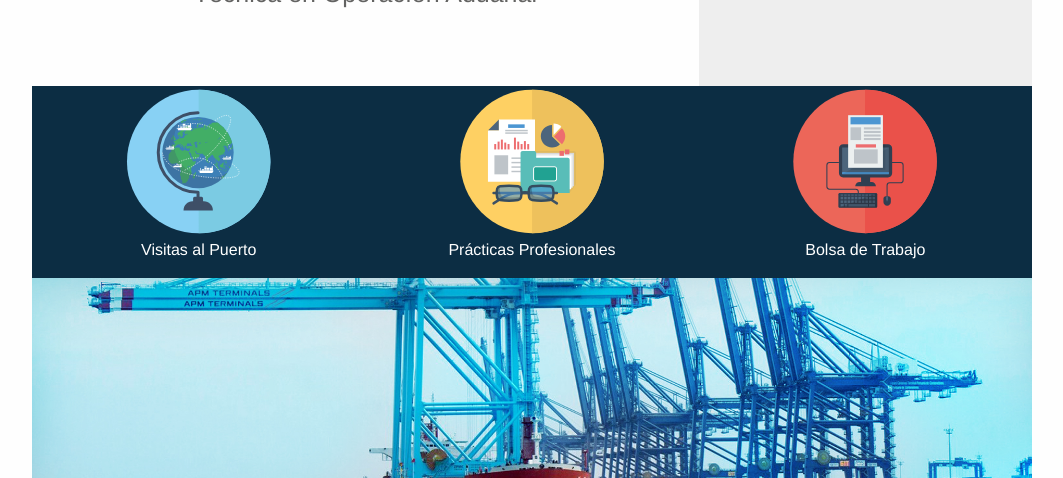
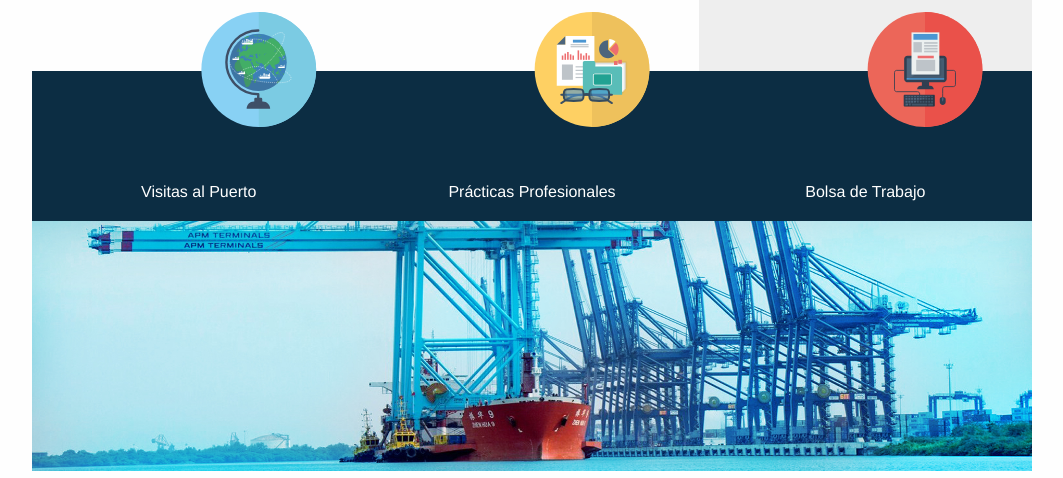
Before and after one commit to xoyoc/WebNCEEDI, a plain HTML site: page index.html in a window 1280 px wide. Shown: the part 681-1159 px from the top of the page, without its empty margins (108-1171 px from the left). Drawn offline with Linux system fonts and the light colour scheme.

Commit message:
Modifacion del diseño de los iconos y seccion secundaria

```diff
--- a/css/app.css
+++ b/css/app.css
@@ -17,7 +17,7 @@ footer{
 }
 
 .encabezado-logotipo{
-	height: 100px;
+	height: 85px;
 	margin: .5em 0;
 }
 
@@ -67,9 +67,24 @@ footer{
 }
 
 .iconos{
-	width: 150px;
+	width: 120px;
 }
 
 .seccion_iconos{
 	background-color: #0C2D43;
+	height: 150px;
 }
+
+.seccion_iconos>div{
+	position: relative;
+}
+
+.seccion_iconos>div>img{
+	position: absolute;
+	top:-170px;
+}
+
+.imagen-barco{
+	width: 100%;
+	height: 250px;
+}
--- a/index.html
+++ b/index.html
@@ -58,22 +58,22 @@
         <h5 class="slogan-secundario text-center">Todos nuestros programas cuentan con validez oficial ante la SEP</h5>
       </div>
     </div>
-    <div class="row align-spaced seccion_iconos">
-      <div class="column small-4 text-center">
+    <div class="row seccion_iconos">
+      <div class="column small-4 text-center align-self-bottom">
         <img class="iconos" src="img/iconos/Visitas_Al_Puerto.svg" alt="Icono de seccion">
         <p>Visitas al Puerto</p>
       </div>
-      <div class="column small-4 text-center">
+      <div class="column small-4 text-center align-self-bottom">
         <img class="iconos" src="img/iconos/Practicas_Profesionales.svg" alt="Icono de seccion">
         <p>Prácticas Profesionales</p>
       </div>
-      <div class="column small-4 text-center">
+      <div class="column small-4 text-center align-self-bottom">
         <img class="iconos" src="img/iconos/Bolsa_Trabajo.svg" alt="Icono de seccion">
         <p>Bolsa de Trabajo</p>
       </div>
     </div>
     <div class="row">
-      <img src="img/Home_Imagen_Puerto.jpg" alt="Slider de barco">
+      <img class="imagen-barco" src="img/Home_Imagen_Puerto.jpg" alt="Slider de barco">
     </div>
     <div class="row">
       <ul>
```
